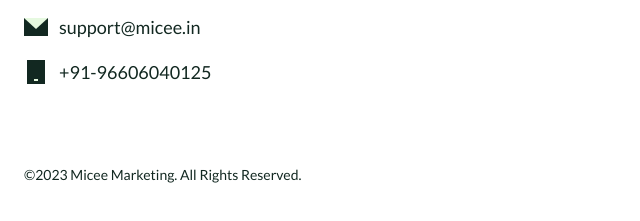
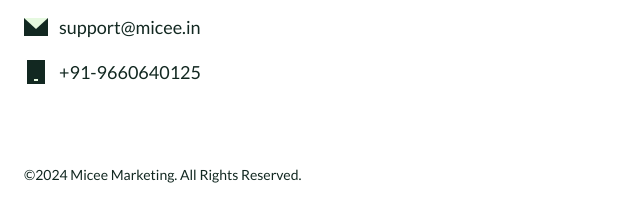
Before and after one commit to kushangs/micee.in, a website built with Parcel: page index.html in a window 1280 px wide. Shown: the part 6641-6862 px from the top of the page, 0-640 px from the left. Built offline with nearby package versions, Linux system fonts and the light colour scheme.

Commit message:
Updated phone number and copyright year

```diff
--- a/index.html
+++ b/index.html
@@ -759,12 +759,12 @@
                     src="public/group%201640.svg"
                     class="footer-image1"
                   />
-                  <span class="footer-text2"><span>+91-96606040125</span></span>
+                  <span class="footer-text2"><span>+91-9660640125</span></span>
                 </div>
               </div>
             </div>
             <span class="footer-copyright">
-              <span>©2023 Micee Marketing. All Rights Reserved.</span>
+              <span>©2024 Micee Marketing. All Rights Reserved.</span>
             </span>
           </div>
           <div class="footer-links">
```
